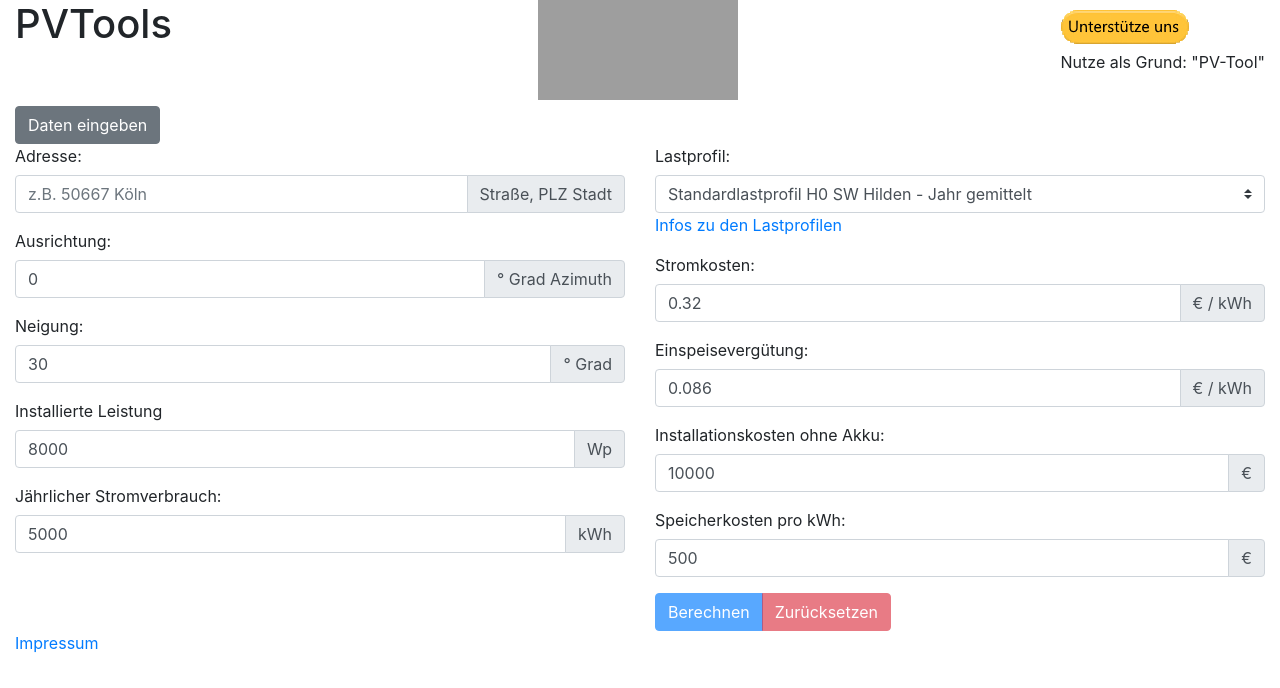
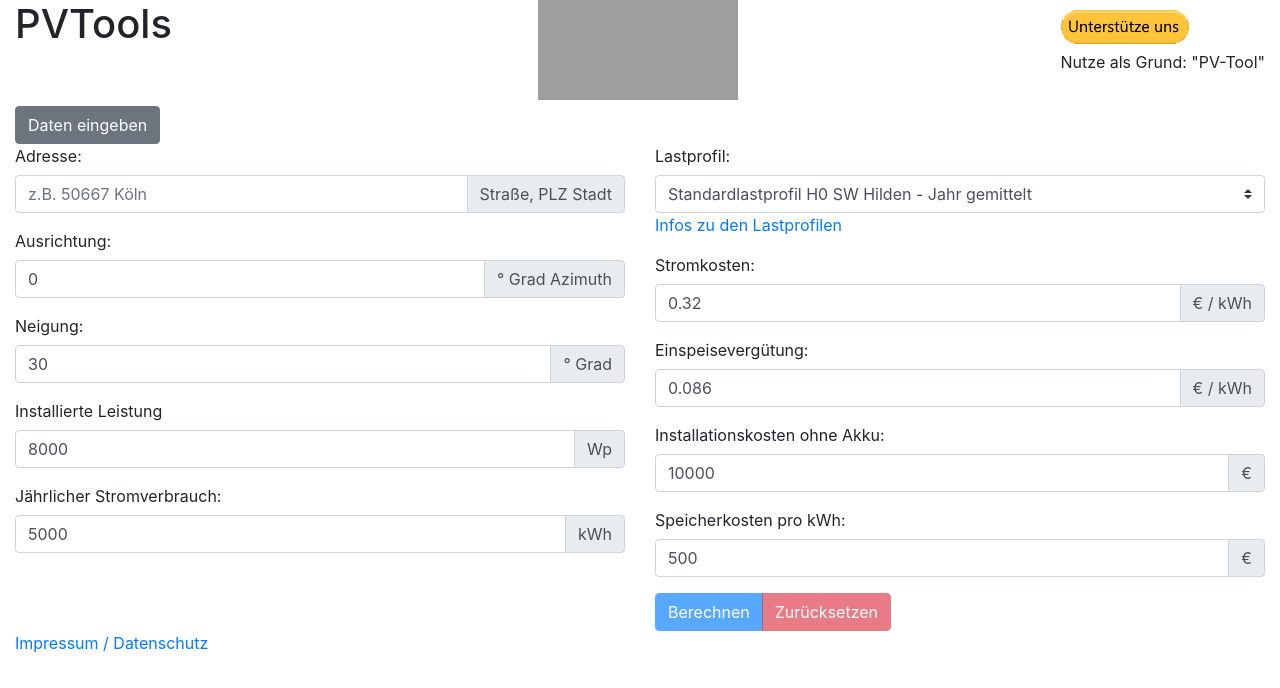
Before and after one commit to nick81nrw/PVTools, a Nuxt app in the folder pvtools/: page / in a window 1280 px wide. Shown: the top 688 px of the page. Built offline with nearby package versions, Linux system fonts and the light colour scheme; grey boxes are pictures that could not be loaded.

Commit message:
change impress name link

```diff
--- a/pvtools/pages/index.vue
+++ b/pvtools/pages/index.vue
@@ -264,7 +264,7 @@
       </table>
     </div>
 
-  <NuxtLink to="/impress">Impressum</NuxtLink>
+  <NuxtLink to="/impress">Impressum / Datenschutz</NuxtLink>
   </b-container>
 </template>
 
```
